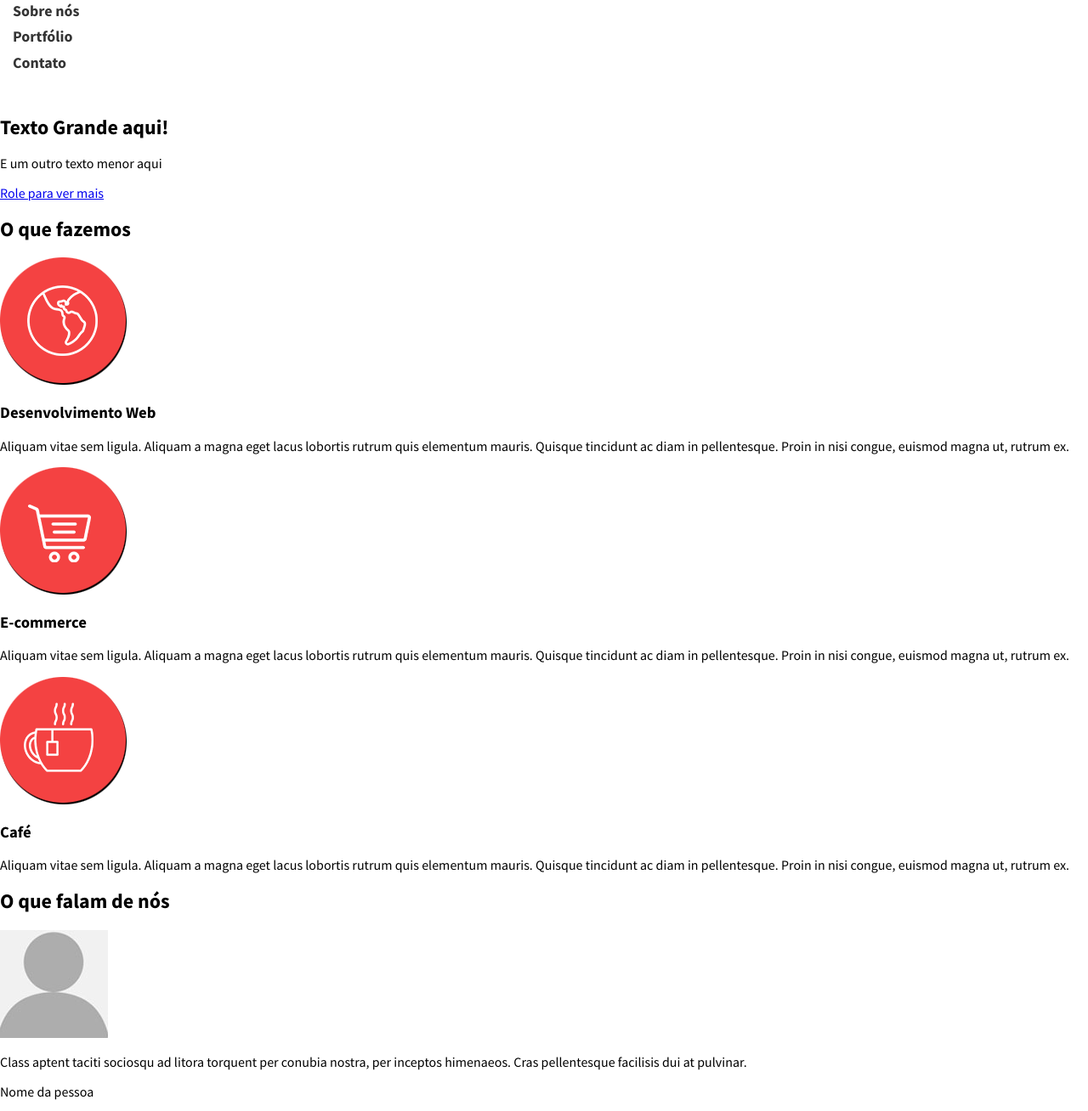
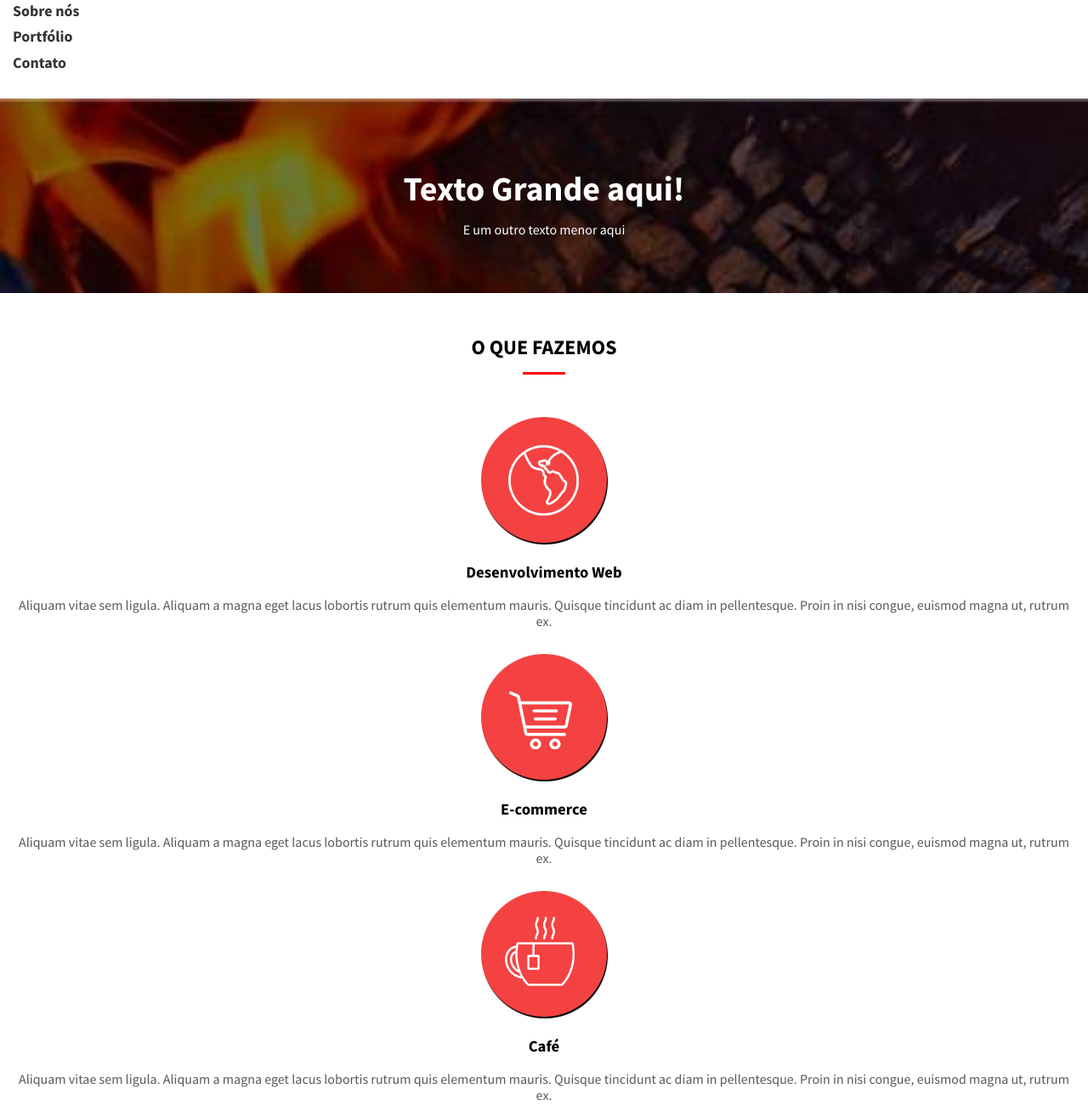
Before and after one commit to pedrosouza18/responsive-design, a plain HTML site: page pages/index.html in a window 1280 px wide. Shown: the part 112-1420 px from the top of the page at 85% size. Drawn offline with Linux system fonts and the light colour scheme.

Commit message:
Novos ajustes.

```diff
--- /dev/null
+++ b/css/style-home.css
@@ -0,0 +1,77 @@
+.cabecalho-home {
+    background: url('../img/cabecalho-home-bg.jpg') #000 no-repeat;
+    background-size: cover;
+    color: #fff;
+    text-align: center;
+    padding: 50px 0;
+}
+.cabelaho-home__titulo {
+    font-size: 40px;
+    margin-bottom: 0;
+}
+.cabelaho-home__role {
+    display: none;
+}
+
+.home__titulo {
+    text-align: center;
+    text-transform: uppercase;
+    margin-bottom: 50px;
+}
+.home__titulo::after {
+    content: '';
+    height: 3px;
+    width: 50px;
+    background-color: #f00;
+    display: block;
+    margin: 15px auto;
+}
+.home__titulo--branco::after {
+    background-color: #fff;
+}
+
+.servicos {
+    padding: 30px 0;
+}
+.servico__item {
+    text-align: center;
+    padding: 0 15px;
+    margin-bottom: 30px;
+}
+.servicos__texto {
+    color: #585858;
+}
+
+.depoimentos {
+    padding: 30px 0;
+    background-color: #dd3f3f;
+    color: #fff;
+    background-image: url(../img/cabecalho-pagina-bg.jpg);
+    background-attachment: fixed;
+}
+.depoimentos__item {
+    padding: 0 15px;
+}
+.depoimentos__img {
+    display: block;
+    margin: 0 auto;
+    box-shadow: 3px 3px 0 #000;
+    margin-bottom: 30px;
+}
+.depoimentos__pessoa {
+    text-align: center;
+    font-weight: bold;
+    font-style: italic;
+}
+.depoimentos__texto {
+    line-height: 145%;
+    margin-bottom: 30px;
+}
+.depoimentos__texto::before {
+    content: '';
+    background: url('../img/aspas.png') no-repeat;
+    display: inline-block;
+    width: 25px;
+    height: 23px;
+    margin-right: 5px;
+}
--- a/css/style.css
+++ b/css/style.css
@@ -10,12 +10,18 @@ img {
 
 @font-face {
     font-family: "Source Sans Pro";
-    src: url(../fonts/SourceSansPro-Regular.otf);
+    src: url('../fonts/SourceSansPro-Regular.otf');
 }
 @font-face {
     font-family: "Source Sans Pro";
-    src: url(../fonts/SourceSansPro-Bold.otf);
+    src: url('../fonts/SourceSansPro-Bold.otf');
     font-weight: bold;
+}
+@font-face {
+    font-family: "Source Sans Pro";
+    src: url('../fonts/SourceSansPro-BoldIt.otf');
+    font-weight: bold;
+    font-style: italic;
 }
 
 html {
--- a/pages/index.html
+++ b/pages/index.html
@@ -7,6 +7,7 @@
   <title>Design Responsivo</title>
   <link rel="stylesheet" href="../css/normalize.css">
   <link rel="stylesheet" href="../css/style.css">
+  <link rel="stylesheet" href="../css/style-home.css">
 </head>
 
 <body>
@@ -37,34 +38,34 @@
   </header>
   <!-- Conteudo principal -->
   <main>
-    <header>
-      <h2>Texto Grande aqui!</h2>
-      <p>E um outro texto menor aqui</p>
-      <a href="#servicos">Role para ver mais</a>
+    <header class="cabecalho-home">
+      <h2 class="cabelaho-home__titulo">Texto Grande aqui!</h2>
+      <p class="cabelaho-home__subtitulo">E um outro texto menor aqui</p>
+      <a href="#servicos" class="cabelaho-home__role">Role para ver mais</a>
     </header>
     <!-- Seção de serviços -->
-    <section id="servicos">
-      <h2>O que fazemos</h2>
-      <section>
+    <section id="servicos" class="servicos">
+      <h2 class="home__titulo">O que fazemos</h2>
+      <section class="servico__item">
         <img src="../img/icone-desenvolvimento-web.png" alt="Ícone planeta terra">
         <h3>Desenvolvimento Web</h3>
-        <p>
+        <p class="servicos__texto">
           Aliquam vitae sem ligula. Aliquam a magna eget lacus lobortis rutrum quis elementum mauris. Quisque tincidunt ac diam in
           pellentesque. Proin in nisi congue, euismod magna ut, rutrum ex.
         </p>
       </section>
-      <section>
+      <section class="servico__item">
         <img src="../img/icone-carrinho-compras.png" alt="Ícone carrinho de compras">
         <h3>E-commerce</h3>
-        <p>
+        <p class="servicos__texto">
           Aliquam vitae sem ligula. Aliquam a magna eget lacus lobortis rutrum quis elementum mauris. Quisque tincidunt ac diam in
           pellentesque. Proin in nisi congue, euismod magna ut, rutrum ex.
         </p>
       </section>
-      <section>
+      <section class="servico__item">
         <img src="../img/icone-cafe.png" alt="Ícone xícara de café">
         <h3>Café</h3>
-        <p>
+        <p class="servicos__texto">
           Aliquam vitae sem ligula. Aliquam a magna eget lacus lobortis rutrum quis elementum mauris. Quisque tincidunt ac diam in
           pellentesque. Proin in nisi congue, euismod magna ut, rutrum ex.
         </p>
@@ -73,14 +74,14 @@
     <!-- Fim da seção de serviços -->
 
     <!-- Seção depoimentos -->
-    <section>
-      <h2>O que falam de nós</h2>
-      <article>
-        <img src="../img/depoimentos/pessoa-1.jpg" alt="Foto pessoa x">
-        <p>
+    <section class="depoimentos">
+      <h2 class="home__titulo home__titulo--branco">O que falam de nós</h2>
+      <article class="depoimentos__item">
+        <img class="depoimentos__img" src="../img/depoimentos/pessoa-1.jpg" alt="Foto pessoa x">
+        <p class="depoimentos__texto">
             Class aptent taciti sociosqu ad litora torquent per conubia nostra, per inceptos himenaeos. Cras pellentesque facilisis dui at pulvinar.
         </p>
-        <p>Nome da pessoa</p>
+        <p class="depoimentos__pessoa">Nome da pessoa</p>
       </article>
     </section>
     <!-- Fim Seção depoimentos -->
```
